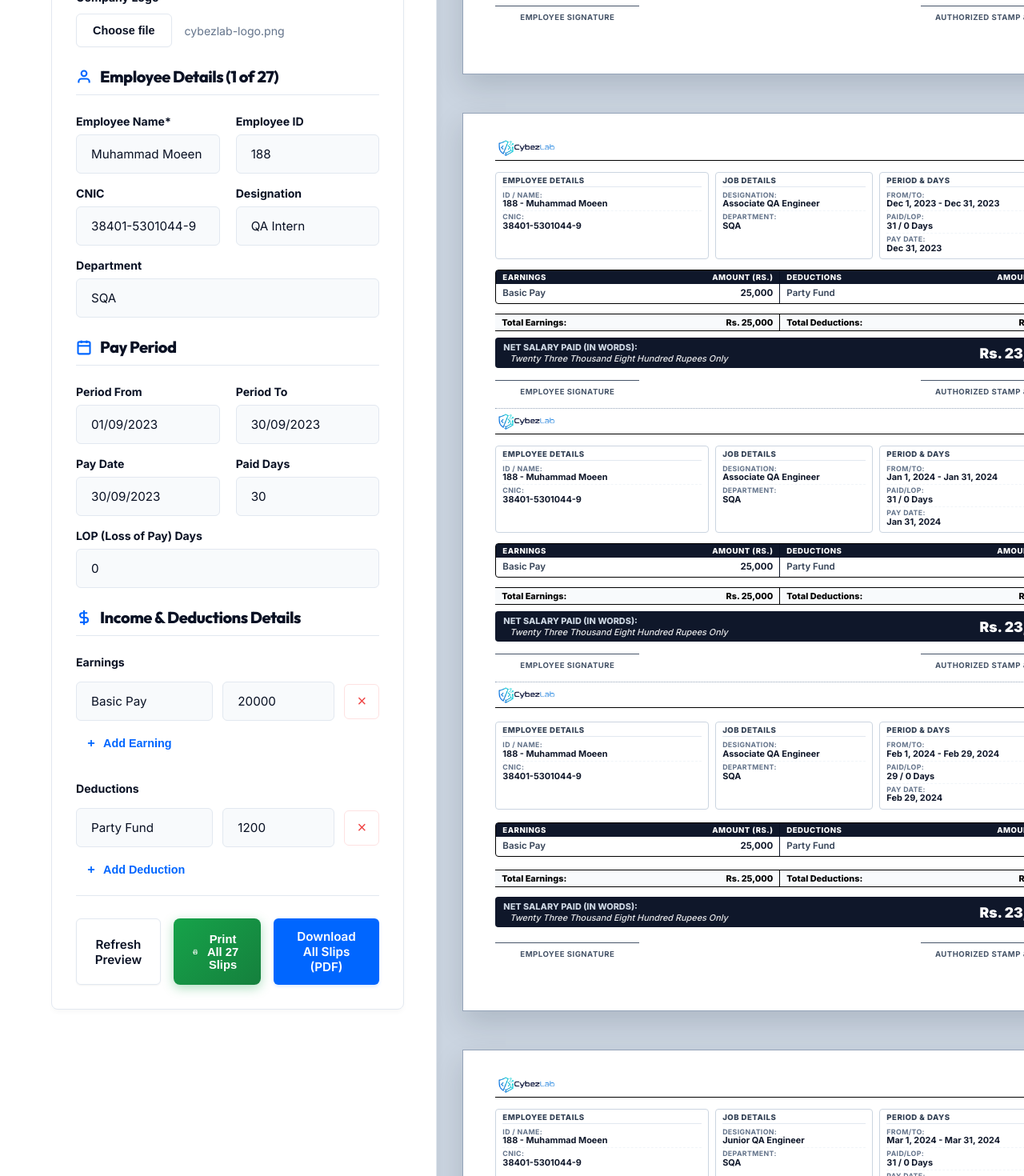
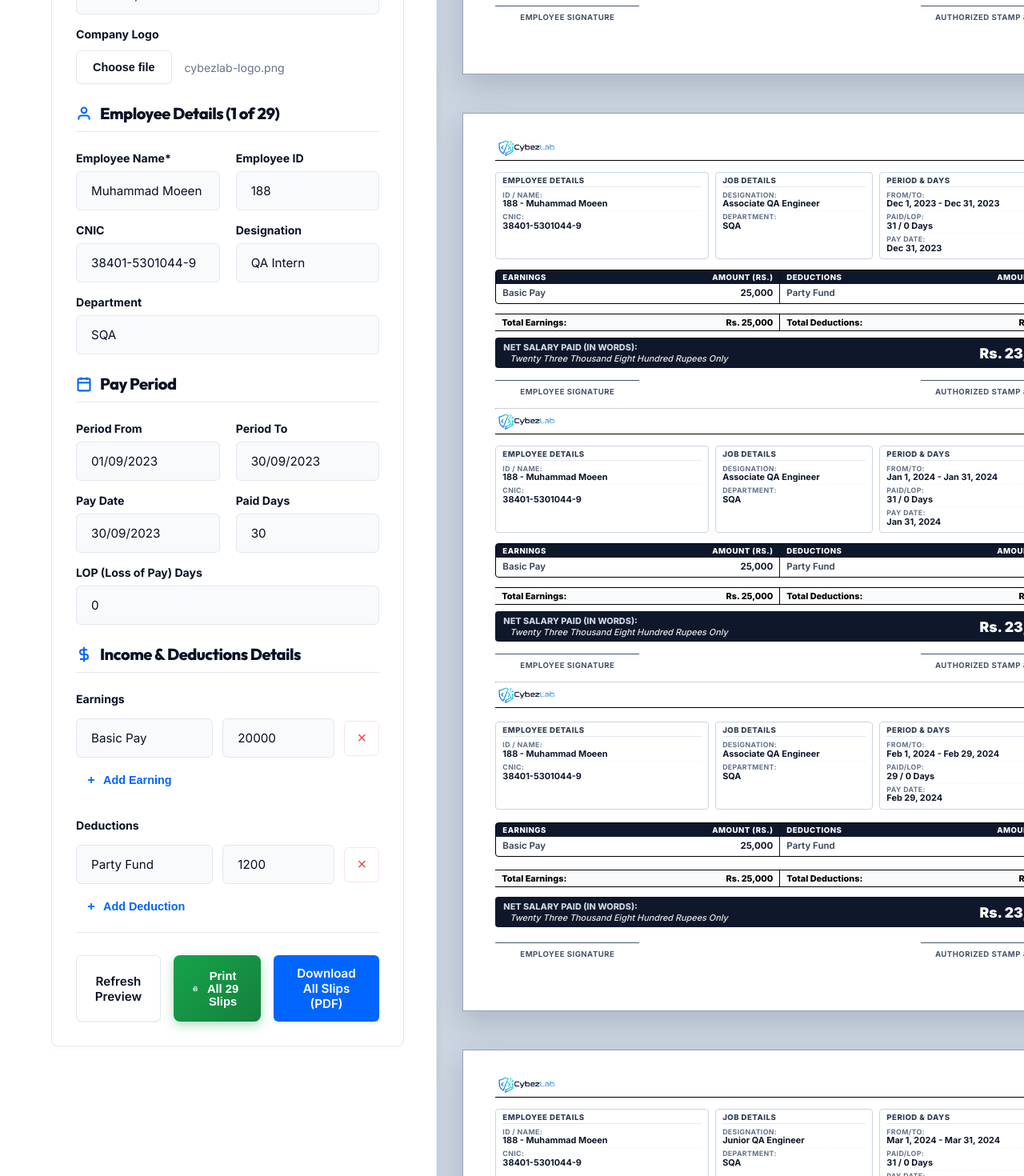
Before and after one commit to Cybez/cybezlab, a Next.js app: page /salary-slip in a window 1280 px wide. Shown: the part 1380-2850 px from the top of the page at 80% size. Built offline with nearby package versions, Linux system fonts and the light colour scheme.

Commit message:
feat: extend Muhammad Moeen slips to 20 Jan 2026 (29 total slips)

```diff
--- a/src/app/salary-slip/page.tsx
+++ b/src/app/salary-slip/page.tsx
@@ -84,7 +84,7 @@ export default function SalarySlipGenerator() {
   // Phase 1 — QA Intern       (Sep 2023 – Nov 2023):  Basic 20,000 | PF 1,200
   // Phase 2 — Probation/Assoc (Dec 2023 – Feb 2024):  Basic 25,000 | PF 1,200
   // Phase 3 — Junior QA Engr  (Mar 2024 – Aug 2024):  Basic 45,000 | PF 1,200
-  // Phase 4 — Junior QA Engr+ (Sep 2024 – Nov 2025):  Basic 60,000 | PF 2,500
+  // Phase 4 — Junior QA Engr+ (Sep 2024 – Jan 2026):  Basic 60,000 | PF 2,500
   const [slips, setSlips] = useState<SlipData[]>([
     // ── Phase 1: Internship (3 months) ───────────────────────────────────
     makeMoeenSlip('1',  2023,  9, 'QA Intern',             20000, 1200),
@@ -101,7 +101,7 @@ export default function SalarySlipGenerator() {
     makeMoeenSlip('10', 2024,  6, 'Junior QA Engineer',    45000, 1200),
     makeMoeenSlip('11', 2024,  7, 'Junior QA Engineer',    45000, 1200),
     makeMoeenSlip('12', 2024,  8, 'Junior QA Engineer',    45000, 1200),
-    // ── Phase 4: After 1 Year from Joining (15 months) ───────────────────
+    // ── Phase 4: After 1 Year from Joining (17 months, till 20 Jan 2026) ────
     makeMoeenSlip('13', 2024,  9, 'Junior QA Engineer',    60000, 2500),
     makeMoeenSlip('14', 2024, 10, 'Junior QA Engineer',    60000, 2500),
     makeMoeenSlip('15', 2024, 11, 'Junior QA Engineer',    60000, 2500),
@@ -117,6 +117,27 @@ export default function SalarySlipGenerator() {
     makeMoeenSlip('25', 2025,  9, 'Junior QA Engineer',    60000, 2500),
     makeMoeenSlip('26', 2025, 10, 'Junior QA Engineer',    60000, 2500),
     makeMoeenSlip('27', 2025, 11, 'Junior QA Engineer',    60000, 2500),
+    makeMoeenSlip('28', 2025, 12, 'Junior QA Engineer',    60000, 2500),
+    // Slip 29 — Jan 2026 (01–20 Jan, last working day before exit on 20-Jan-2026)
+    {
+      id: '29',
+      employeeName: 'Muhammad Moeen',
+      employeeId: '188',
+      cnic: '38401-5301044-9',
+      designation: 'Junior QA Engineer',
+      department: 'SQA',
+      periodFrom: '01/01/2026',
+      periodTo: '20/01/2026',
+      payDate: '20/01/2026',
+      paidDays: 20,
+      lopDays: 0,
+      earnings: [
+        { id: '1', label: 'Basic Pay', amount: 60000 },
+      ],
+      deductions: [
+        { id: '1', label: 'Party Fund', amount: 2500 },
+      ],
+    },
   ]);
   const [activeSlipIndex, setActiveSlipIndex] = useState(0);
 
@@ -869,7 +890,7 @@ export default function SalarySlipGenerator() {
                   <path d="M6 18H4a2 2 0 0 1-2-2v-5a2 2 0 0 1 2-2h16a2 2 0 0 1 2 2v5a2 2 0 0 1-2 2h-2" />
                   <rect x="6" y="14" width="12" height="8" />
                 </svg>
-                Print All 27 Slips
+                Print All 29 Slips
               </button>
               <Button onClick={handleDownloadPDF}>
                 Download All Slips (PDF)
```
